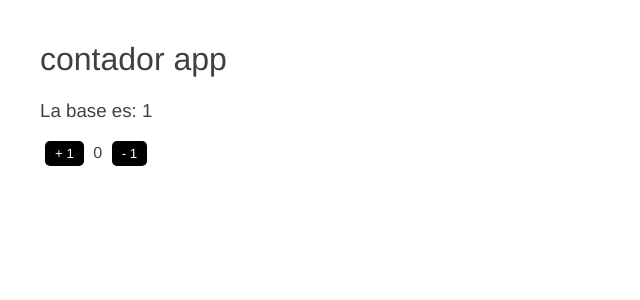
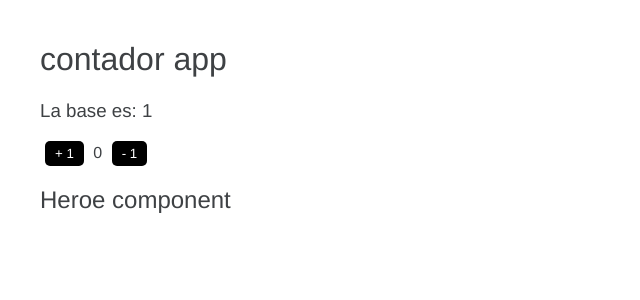
Before and after one commit to HDS2904/aprendiendo_angular, an Angular app: page / in a window 1280 px wide. Shown: the top 300 px of the page, without its empty margins (0-640 px from the left). Built offline with nearby package versions, Linux system fonts and the light colour scheme.

Commit message:
Componente Heroe y separación de directorios

```diff
--- a/src/app/app.component.html
+++ b/src/app/app.component.html
@@ -1 +1,3 @@
 <app-contador></app-contador>
+
+<app-heroe></app-heroe>
--- a/src/app/app.module.ts
+++ b/src/app/app.module.ts
@@ -3,12 +3,14 @@
 
 import { AppRoutingModule } from './app-routing.module';
 import { AppComponent } from './app.component';
-import { ContadorComponent } from './contador.component';
+import { ContadorComponent } from './contador/contador.component';
+import { HeroeComponent } from './heroes/heroe/heroe.component';
 
 @NgModule({
   declarations: [
     AppComponent,
-    ContadorComponent
+    ContadorComponent,
+    HeroeComponent,
   ],
   imports: [
     BrowserModule,
--- /dev/null
+++ b/src/app/heroes/heroe/heroe.component.html
@@ -0,0 +1 @@
+<h2>Heroe component</h2>
```
Also changed, not shown: src/app/heroes/heroe/heroe.component.ts (added, +9 -0 lines), src/app/contador/contador.component.ts (renamed from src/app/contador.component.ts).
